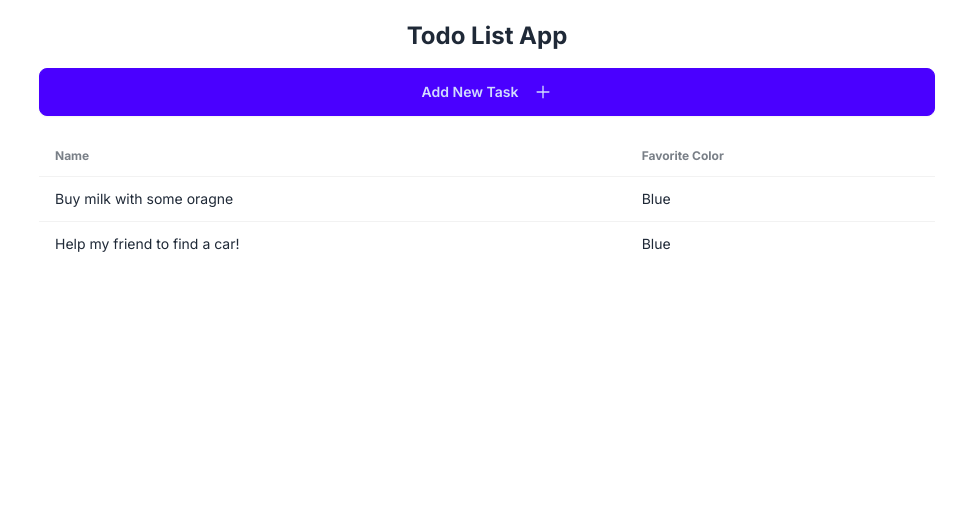
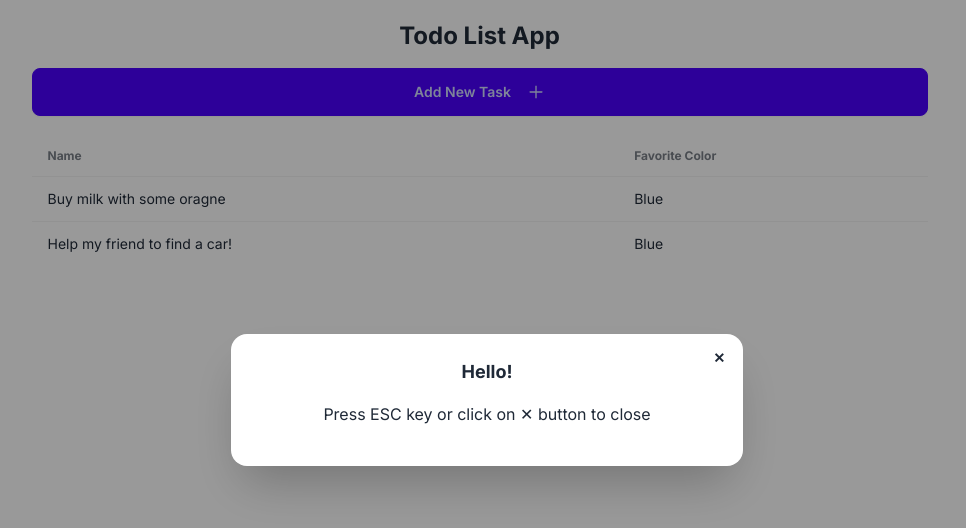
Before and after one commit to Ahmad-Samandar/simple-todo-app, a Next.js app: page / in a window 1280 px wide. Both pictures are taken after a click on the button "Add New Task". Shown: the top 528 px of the page, without its empty margins (153-1119 px from the left). Built offline with nearby package versions, Linux system fonts and the light colour scheme; data requests are answered from the project's data file.

Commit message:
added modal that can be opened and closed when clicked

```diff
--- a/app/components/AddTask.tsx
+++ b/app/components/AddTask.tsx
@@ -1,12 +1,20 @@
-import React from "react";
+"use client";
 import { AiOutlinePlus } from "react-icons/ai";
+import Modal from "./Modal";
+import { useState } from "react";
 
 const AddTask = () => {
+  const [modalOpen, setOpenModal] = useState<boolean>(false);
+
   return (
     <div>
-      <button className="btn btn-primary w-full mt-4">
+      <button
+        onClick={() => setOpenModal(true)}
+        className="btn btn-primary w-full mt-4"
+      >
         Add New Task <AiOutlinePlus className="ml-2" size={18} />
       </button>
+      <Modal modalOpen={modalOpen} setOpenModal={setOpenModal} />
     </div>
   );
 };
--- /dev/null
+++ b/app/components/Modal.tsx
@@ -0,0 +1,29 @@
+import React from "react";
+
+interface ModalProps {
+  modalOpen: boolean;
+  setOpenModal: (open: boolean) => void | boolean;
+}
+
+const Modal: React.FC<ModalProps> = ({ modalOpen, setOpenModal }) => {
+  return (
+    <>
+      <dialog className={`modal ${modalOpen ? "modal-open" : ""}`}>
+        <div className="modal-box">
+          <form method="dialog">
+            <button
+              className="btn btn-sm btn-circle btn-ghost absolute right-2 top-2"
+              onClick={() => setOpenModal(false)}
+            >
+              ✕
+            </button>
+          </form>
+          <h3 className="font-bold text-lg">Hello!</h3>
+          <p className="py-4">Press ESC key or click on ✕ button to close</p>
+        </div>
+      </dialog>
+    </>
+  );
+};
+
+export default Modal;
```
